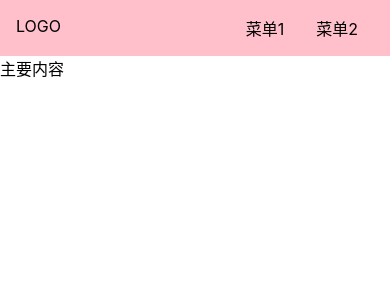
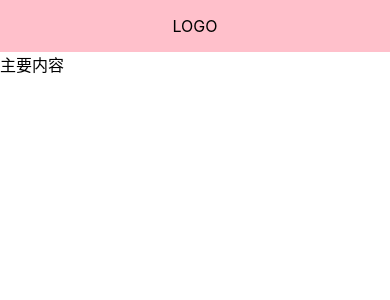
Before and after one commit to guanguancode/Frog-UI, a Vue app: page /#/doc in a window 390 px wide. Shown: the top 300 px of the page. Built offline with nearby package versions, Linux system fonts and the light colour scheme.

Commit message:
修改 topnav 为响应式的

```diff
--- a/src/App.vue
+++ b/src/App.vue
@@ -8,7 +8,7 @@
   name: "App",
   setup() {
     const menuVisible = ref(false);
-    provide("menuVisible", menuVisible); // get
+    provide("menuVisible", menuVisible); // set
   },
 };
 </script>
--- a/src/components/Topnav.vue
+++ b/src/components/Topnav.vue
@@ -5,6 +5,7 @@
       <li>菜单1</li>
       <li>菜单2</li>
     </ul>
+    <span class="toggleAside"></span>
   </div>
 </template>
 
@@ -28,6 +29,8 @@
   padding: 16px;
   position: relative;
   z-index: 10;
+  justify-content: center;
+  align-items: center;
   > .logo {
     max-width: 6em;
     margin-right: auto;
@@ -40,5 +43,15 @@
       margin: 0 1em;
     }
   }
+  > .toggleMenu {
+  }
+  @media (max-width: 500px) {
+    > .menu {
+      display: none;
+    }
+    > .logo {
+      margin: 0 auto;
+    }
+  }
 }
 </style>
```
